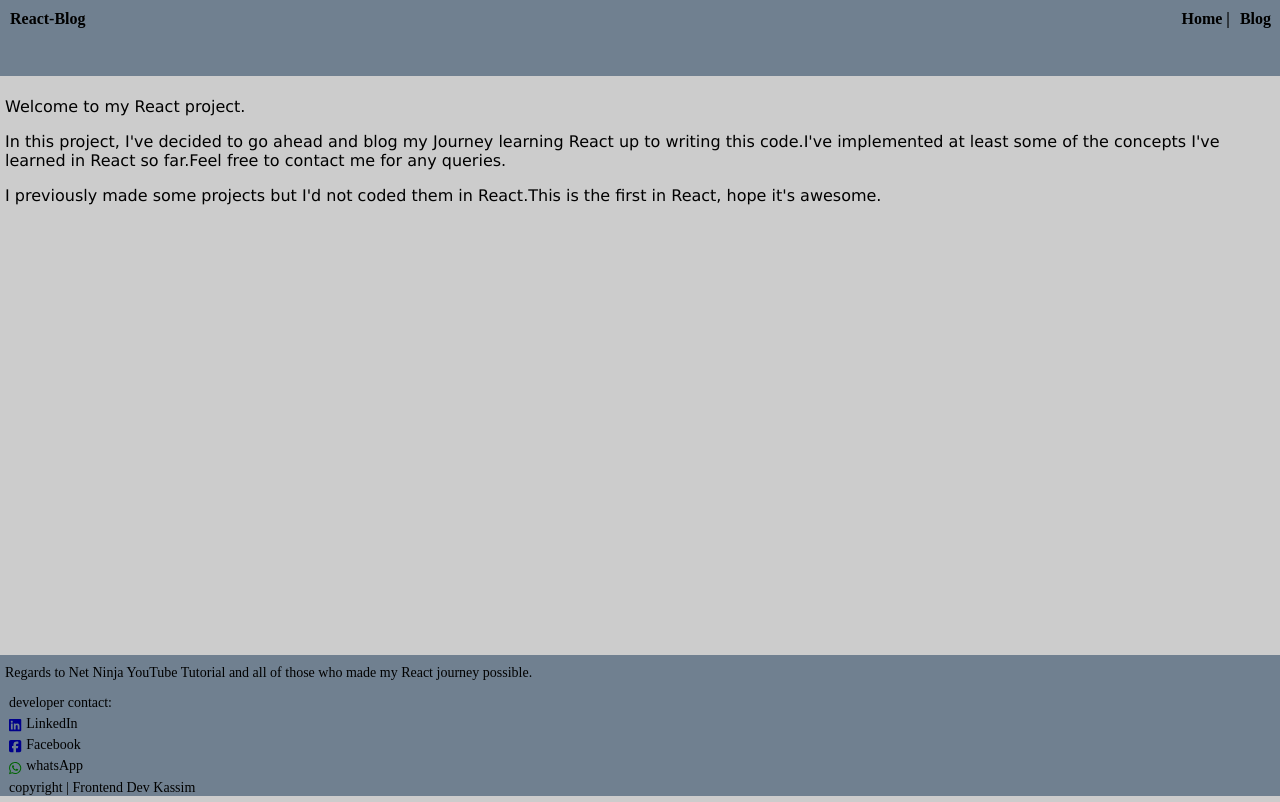
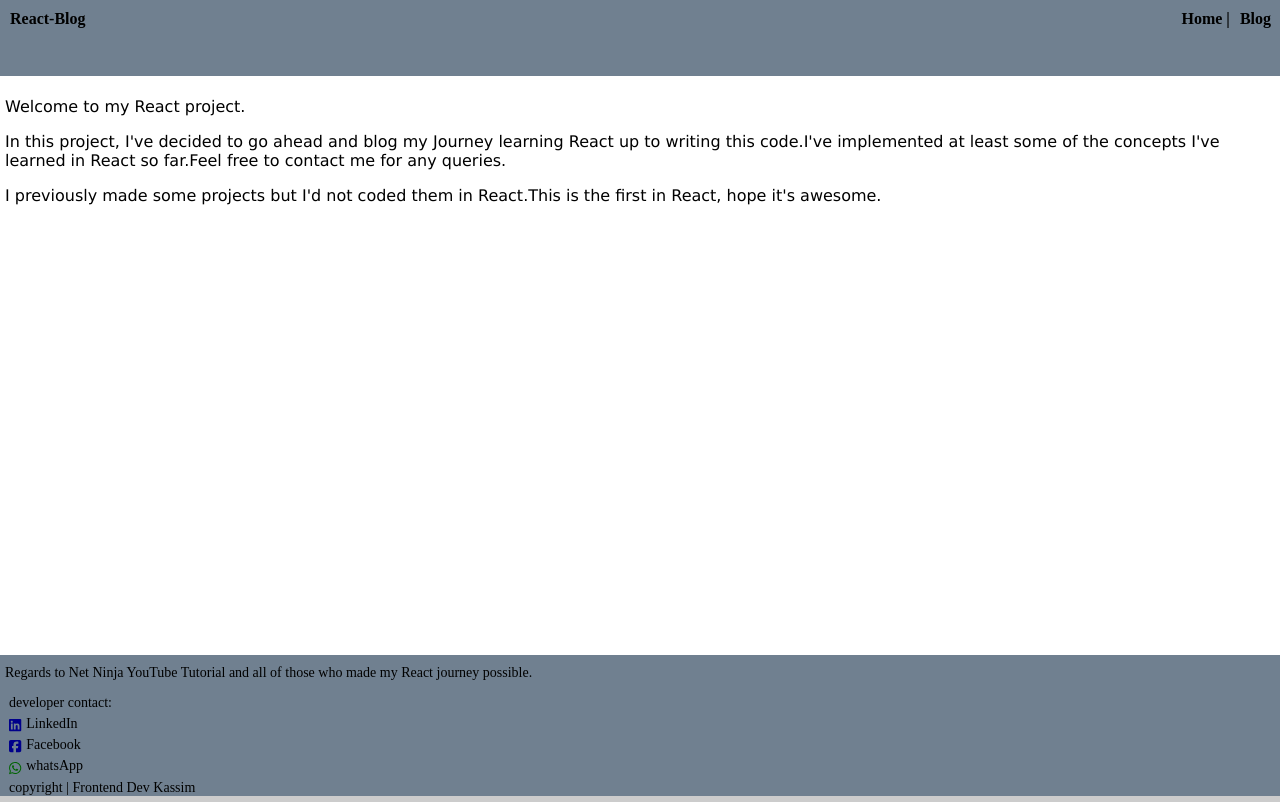
Before and after one commit to kass8mal8/React-Blog, a React (Create React App) app: page / in a window 1280 px wide. Built offline with nearby package versions, Linux system fonts and the light colour scheme.

Commit message:
1 file committed

```diff
--- a/src/style.css
+++ b/src/style.css
@@ -44,13 +44,12 @@
     margin-top: -8px;
     position:relative;
     font-weight: bold;
-
 }
 .imageDiv img{
   width:100%;
 }
 .homeDiv{
-  background:#ccc;
+  background:#fff;
   padding:5px;
   margin-left:-8px;
   margin-right: -10px;
```
